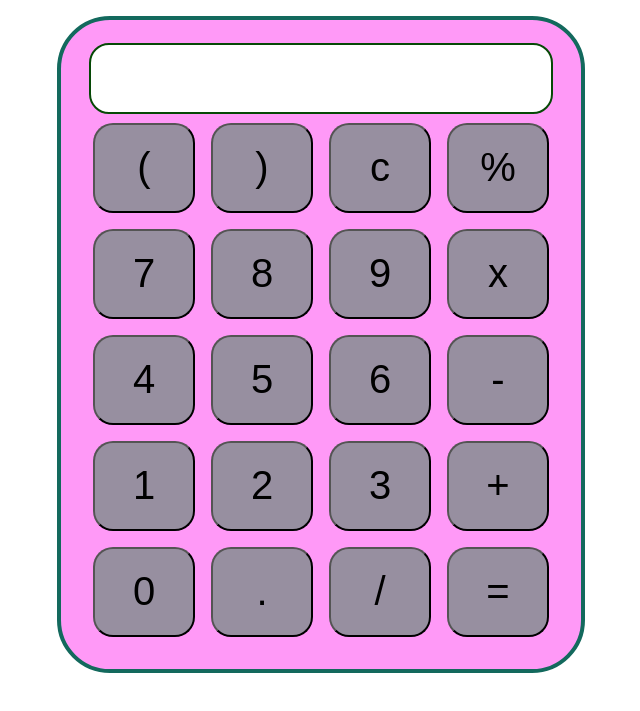
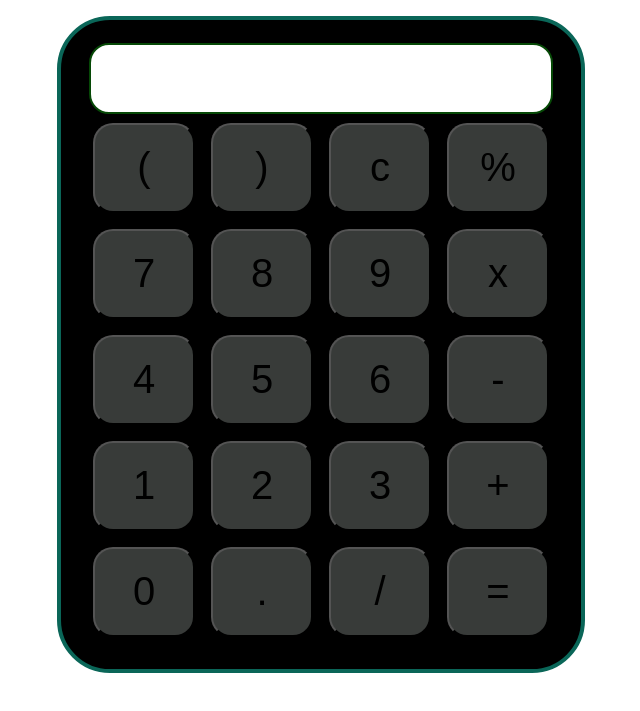
Before and after one commit to mudrikapandey/calculator, a plain HTML site: page index.html in a window 1280 px wide. Shown: the part 57-768 px from the top of the page, without its empty margins (319-959 px from the left). Drawn offline with Linux system fonts and the light colour scheme.

Commit message:
Update style.css

```diff
--- a/style.css
+++ b/style.css
@@ -19,7 +19,7 @@ input {
 button {
     border-radius: 20px;
     font-size: 40px;
-    background-color: #978fa0;
+    background-color: #383b39;
     width: 102px;
     height: 90px;
     margin: 6px;
@@ -27,8 +27,8 @@ button {
 }
 
 .calculator {
-    border: 4px solid #13695d;
-    background-color: #ff99f7;
+    border: 4px solid #0a6658;
+    background-color: #000000;
     padding: 23px;
     border-radius: 53px;
 
```
